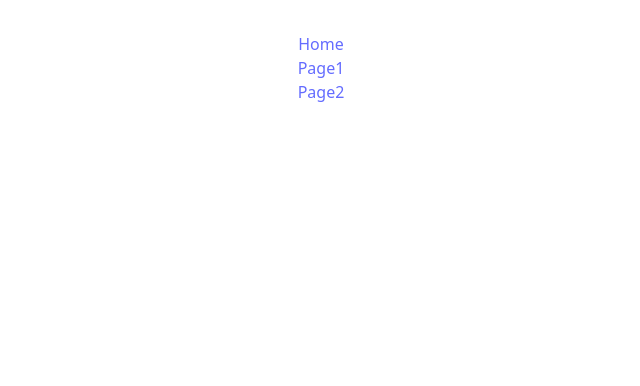
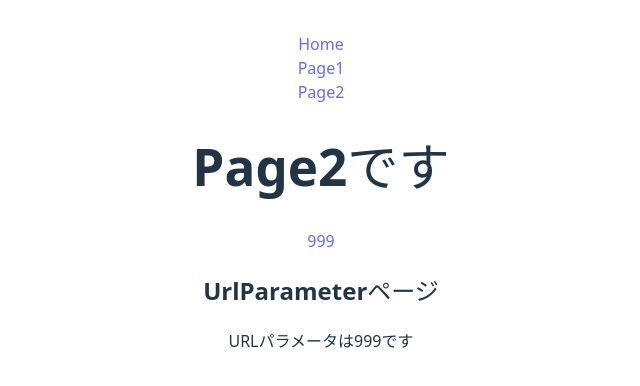
Before and after one commit to popcorn3-com-dev/React_StepUp, a React (Vite) app: page /page2/999 in a window 1280 px wide. Before the commit this address had no page. Shown: the top 386 px of the page, without its empty margins (319-959 px from the left). Built offline with nearby package versions, Linux system fonts and the light colour scheme.

Commit message:
URLパラメータ

```diff
--- a/src/components/Page1DetailB.jsx
+++ b/src/components/Page1DetailB.jsx
@@ -1,14 +1,7 @@
-import { useParams } from "react-router-dom";
-
 export const Page1DetailB = () => {
-    const { id } = useParams();
-    console.log(id);
     return (
-        <>
-            <div>
-                <h2>Page1DetailB</h2>
-                <p>URLパラメータは{id}です</p>
-            </div>
-        </>
+        <div>
+            <h2>Page1DetailB</h2>
+        </div>
     )
 }
--- a/src/components/Page2.jsx
+++ b/src/components/Page2.jsx
@@ -1,7 +1,13 @@
+import { Link, Outlet } from "react-router";
+
 export const Page2 = () => {
     return (
         <div>
             <h1>Page2です</h1>
+            <nav>
+                <Link to='999'>999</Link><br />
+            </nav>
+            <Outlet />
         </div>
     )
 }
--- /dev/null
+++ b/src/components/UrlParameter.jsx
@@ -0,0 +1,13 @@
+import { useParams } from "react-router-dom";
+
+export const UrlParameter = () => {
+    const { id } = useParams();
+    return (
+        <>
+            <div>
+                <h2>UrlParameterページ</h2>
+                <p>URLパラメータは{id}です</p>
+            </div>
+        </>
+    )
+}
--- a/src/router/Router.jsx
+++ b/src/router/Router.jsx
@@ -4,6 +4,7 @@ import { Page1 } from '../components/Page1';
 import { Page2 } from '../components/Page2';
 import { Page1DetailA } from '../components/Page1DetailA';
 import { Page1DetailB } from '../components/Page1DetailB';
+import { UrlParameter } from '../components/UrlParameter';
 
 export const Router = () => {
     return (
@@ -11,9 +12,11 @@ export const Router = () => {
             <Route path='/' element={<Home />} />
             <Route path='/page1' element={<Page1 />}>
                 <Route path='detailA' element={<Page1DetailA />} />
-                <Route path=':id' element={<Page1DetailB />} />
+                <Route path='detailB' element={<Page1DetailB />} />
             </Route>
-            <Route path='/page2' element={<Page2 />} />
+            <Route path='/page2' element={<Page2 />} >
+                <Route path=':id' element={<UrlParameter />} />
+            </Route>
         </Routes>
     )
 }
```
